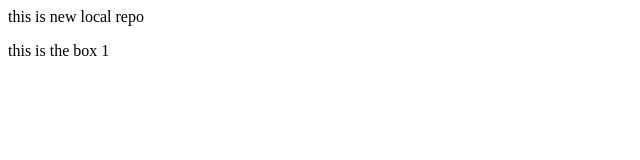
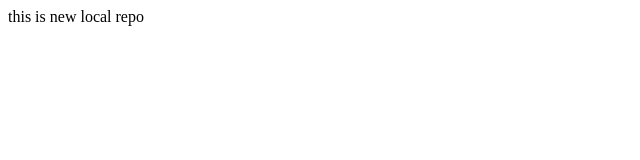
Before and after one commit to Arifhussainscripts/local-repo, a plain HTML site: page index.html in a window 1280 px wide. Shown: the full height of the page, 0-640 px from the left. Drawn offline with Linux system fonts and the light colour scheme.

Commit message:
This is the deletion of recent update

```diff
--- a/index.html
+++ b/index.html
@@ -1,2 +1 @@
 <p>this is new local repo</p>
-<div>this is the box 1</div>
--- a/style.css
+++ b/style.css
@@ -1,6 +1,3 @@
 p{
     color: red;
 }
-div{
-    color: blue;
-}
```
